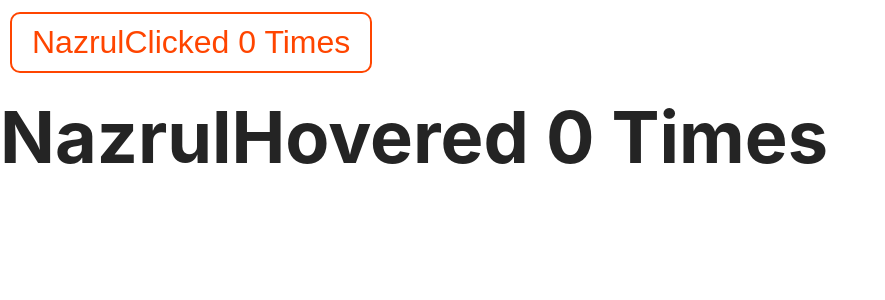
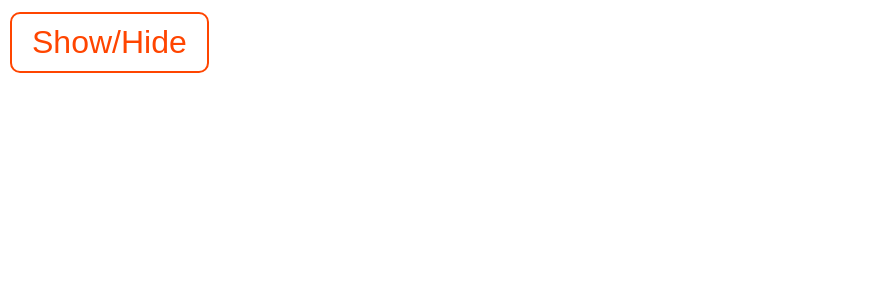
Before and after one commit to nazrulislambhat/react, a React (Vite) app: page / in a window 1280 px wide. Shown: the top 300 px of the page, without its empty margins (0-885 px from the left). Built offline with nearby package versions, Linux system fonts and the light colour scheme.

Commit message:
Initial Commit

```diff
--- a/src/App.jsx
+++ b/src/App.jsx
@@ -1,19 +1,12 @@
-import ClickCounter from './components/ClickCounter';
-import ExampleAnd from './components/ExampleAnd';
-import ExampleIf from './components/ExampleIf';
-import ExampleIfElse from './components/ExampleIfElse';
-import ExampleMultipleConditions from './components/ExampleMultipleConditions';
-import ExampleNestedConditions from './components/ExampleNestedConditions';
-import ExampleSwitchCase from './components/ExampleSwitchCase';
-import ExampleTernary from './components/ExampleTernary';
-import ExampleWithHOC from './components/ExampleWithHOC';
-import HoverCounter from './components/HoverCounter';
-
+import ChildComponent from './components/ChildComponent';
+import { useState } from 'react';
 function App() {
+  const [isShown, setIsShown] = useState(false);
+  const Child = isShown ? <ChildComponent /> : null;
   return (
     <div>
-      <ClickCounter />
-      <HoverCounter />
+      <button onClick={() => setIsShown((s) => !s)}>Show/Hide</button>
+      {Child}
     </div>
   );
 }
--- a/src/components/ChildComponent.jsx
+++ b/src/components/ChildComponent.jsx
@@ -1,8 +1,8 @@
-import { React, useState } from 'react';
+import { useState } from 'react';
 
 function ChildComponent() {
   const [name, setName] = useState('');
-  console.log('render child');
+  console.log('Render Child');
   return (
     <div className="child">
       <input value={name} onChange={(e) => setName(e.target.value)}></input>
@@ -11,5 +11,4 @@ function ChildComponent() {
     </div>
   );
 }
-
 export default ChildComponent;
--- a/src/components/HoverCounter.jsx
+++ b/src/components/HoverCounter.jsx
@@ -1,4 +1,4 @@
-import React, { Component } from 'react';
+import { Component } from 'react';
 import UpdatedComponent from './Counter';
 
 class HoverCounter extends Component {
```
